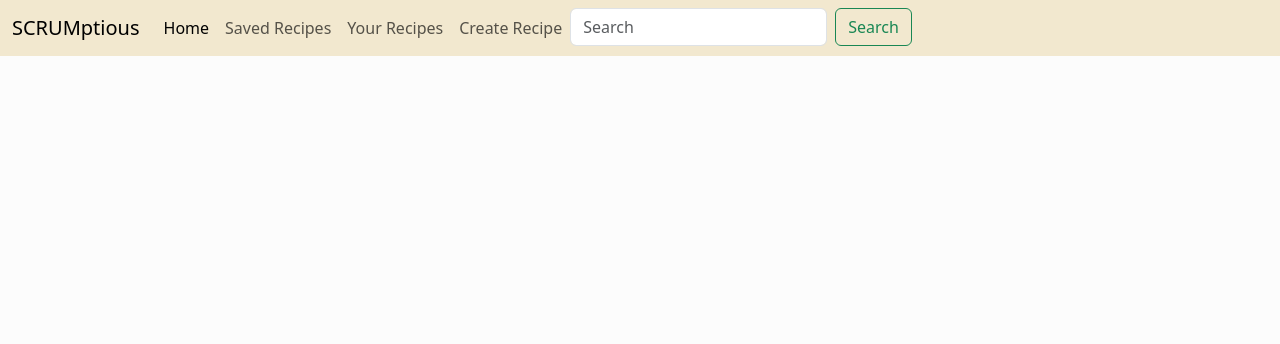
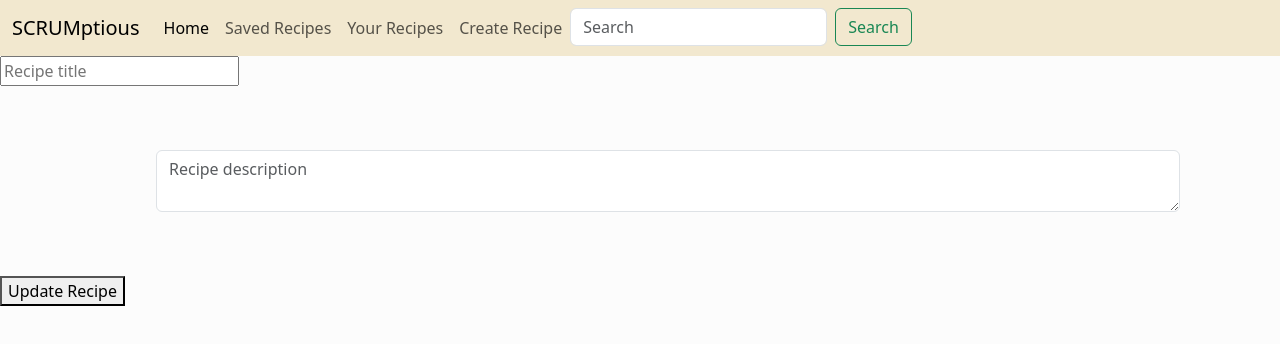
Before and after one commit to tannerstuhr/recipe-app, a React (Create React App) app: page /edit_recipe/1 in a window 1280 px wide. Shown: the top 344 px of the page. Built offline with nearby package versions, Linux system fonts and the light colour scheme; no server answers.

Commit message:
Added logic to edit user-created recipes

```diff
--- a/src/App.js
+++ b/src/App.js
@@ -9,6 +9,7 @@
 import RecipeDetails from './components/RecipeDetails';
 import CreatedRecipeDetails from './components/CreatedRecipeDetails.js';
 import HeaderComponent from './components/HeaderComponent.js';
+import EditRecipe from './components/EditRecipe.js';
 function App() {
   return (
     <Router>
@@ -22,6 +23,7 @@
           <Route path="/create-recipe" element={<CreateRecipe />} />
           <Route path="/recipe/:recipeId" element={<RecipeDetails />} />
           <Route path="/created_recipe/:recipeId" element={<CreatedRecipeDetails />} />
+          <Route path="/edit_recipe/:recipeId" element={<EditRecipe />} />
         </Routes>
       </div>
     </Router>
--- /dev/null
+++ b/src/components/EditRecipe.js
@@ -0,0 +1,85 @@
+import React, { useState, useEffect } from 'react';
+import { useParams, useNavigate } from 'react-router-dom';
+
+function EditRecipe() {
+  const { recipeId } = useParams();
+  const navigate = useNavigate();
+  const [formData, setFormData] = useState({
+    title: '',
+    description: '',
+    ingredients: '',
+    instructions: ''
+  });
+
+  useEffect(() => {
+    const fetchRecipeDetails = async () => {
+      try {
+        const response = await fetch(`http://localhost:5000/api/created_recipe/${recipeId}`);
+        if (!response.ok) {
+          throw new Error('Failed to fetch recipe details');
+        }
+        const recipe = await response.json();
+        setFormData({ // make sure the fields match with your form data structure
+          title: recipe.title,
+          description: recipe.description,
+          ingredients: recipe.ingredients,
+          instructions: recipe.instructions
+        });
+      } catch (error) {
+        console.error("Error fetching recipe details:", error);
+      }
+    };
+
+    if (recipeId) {
+      fetchRecipeDetails();
+    }
+  }, [recipeId]);
+
+  const handleChange = (e) => {
+    setFormData({ ...formData, [e.target.name]: e.target.value });
+  };
+
+  const handleSubmit = async (e) => {
+    e.preventDefault();
+    try {
+      const response = await fetch(`http://localhost:5000/api/update_recipe/${recipeId}`, {
+        method: 'PUT',
+        headers: {
+          'Content-Type': 'application/json',
+        },
+        body: JSON.stringify(formData),
+      });
+      if (!response.ok) {
+        throw new Error('Failed to update recipe');
+      }
+      const data = await response.json();
+      console.log(data.message);
+      navigate(`/created_recipe/${recipeId}`); // Redirect to the updated recipe
+    } catch (error) {
+      console.error("Error updating recipe:", error);
+    }
+  };
+
+  return (
+    <form onSubmit={handleSubmit}>
+      <input
+            name="title"
+            value={formData.title}
+            onChange={handleChange}
+            placeholder="Recipe title"
+        />
+        <textarea
+          className='form-control me-2 recipe-input'
+          name="description"
+          value={formData.description}
+          onChange={handleChange}
+          placeholder="Recipe description"
+        />
+      <button type="submit">Update Recipe</button>
+    </form>
+  );
+
+}
+
+
+export default EditRecipe;
--- a/src/components/YourRecipes.js
+++ b/src/components/YourRecipes.js
@@ -1,9 +1,14 @@
 import React, { useState, useEffect } from 'react';
 import HeaderComponent from './HeaderComponent';
 import { Link } from 'react-router-dom';
+import { useNavigate } from 'react-router-dom';
+
 
 function YourRecipes() {
     const [yourRecipes, setYourRecipes] = useState([]);
+    const [editingRecipeId, setEditingRecipeId] = useState(null);
+
+    const navigate = useNavigate();
 
     useEffect(() => {
         const fetchYourRecipes = async () => {
@@ -57,6 +62,12 @@
                                 <Link to={`/created_recipe/${recipe._id.$oid}`}>{recipe.title}</Link>
                             </h3>
                             <button
+                                onClick={() => navigate(`/edit_recipe/${recipe._id.$oid}`)}
+                                className='btn btn-outline-primary'>
+                                Edit Recipe
+                            </button>
+
+                            <button
                                 // onClick={() => deleteRecipe(recipe._id.$oid)}
                                 className='btn btn-outline-danger'>
                                 Delete Recipe
```
Also changed, not shown: 1 other file (tests, documents, lock files or other folders).
